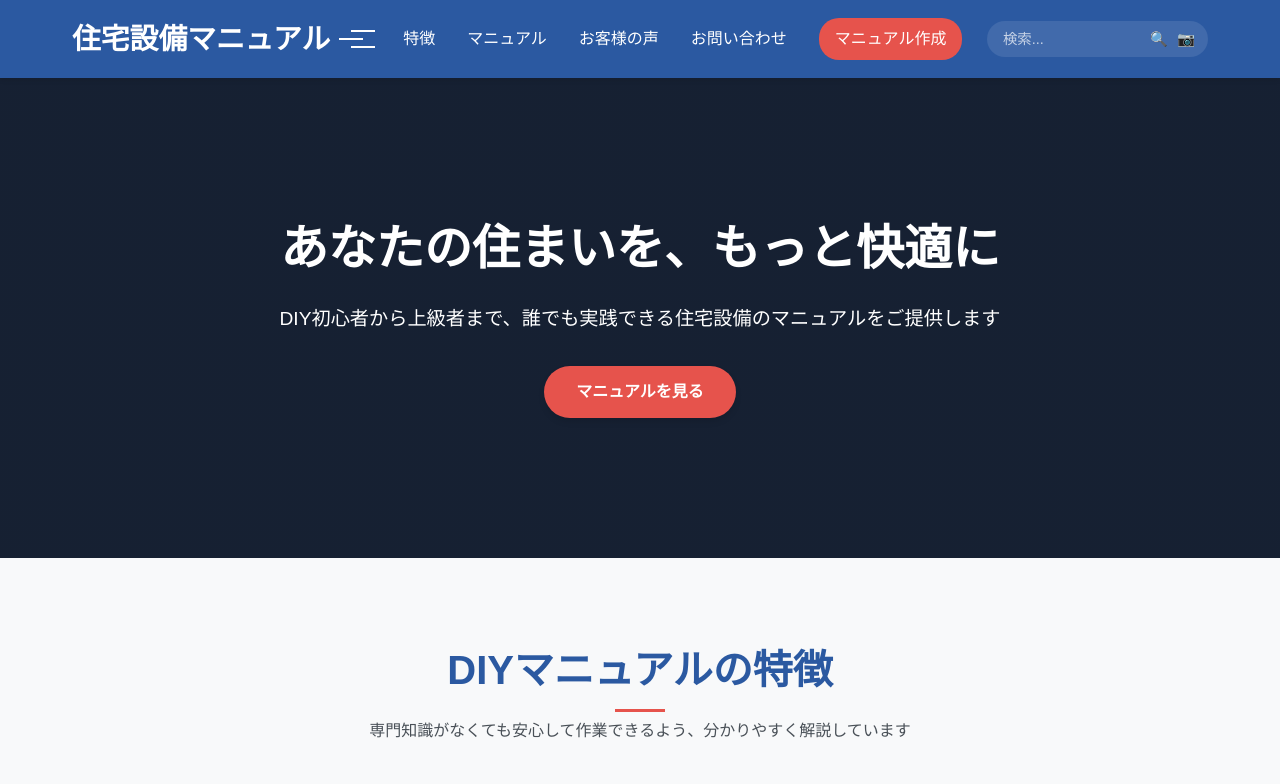
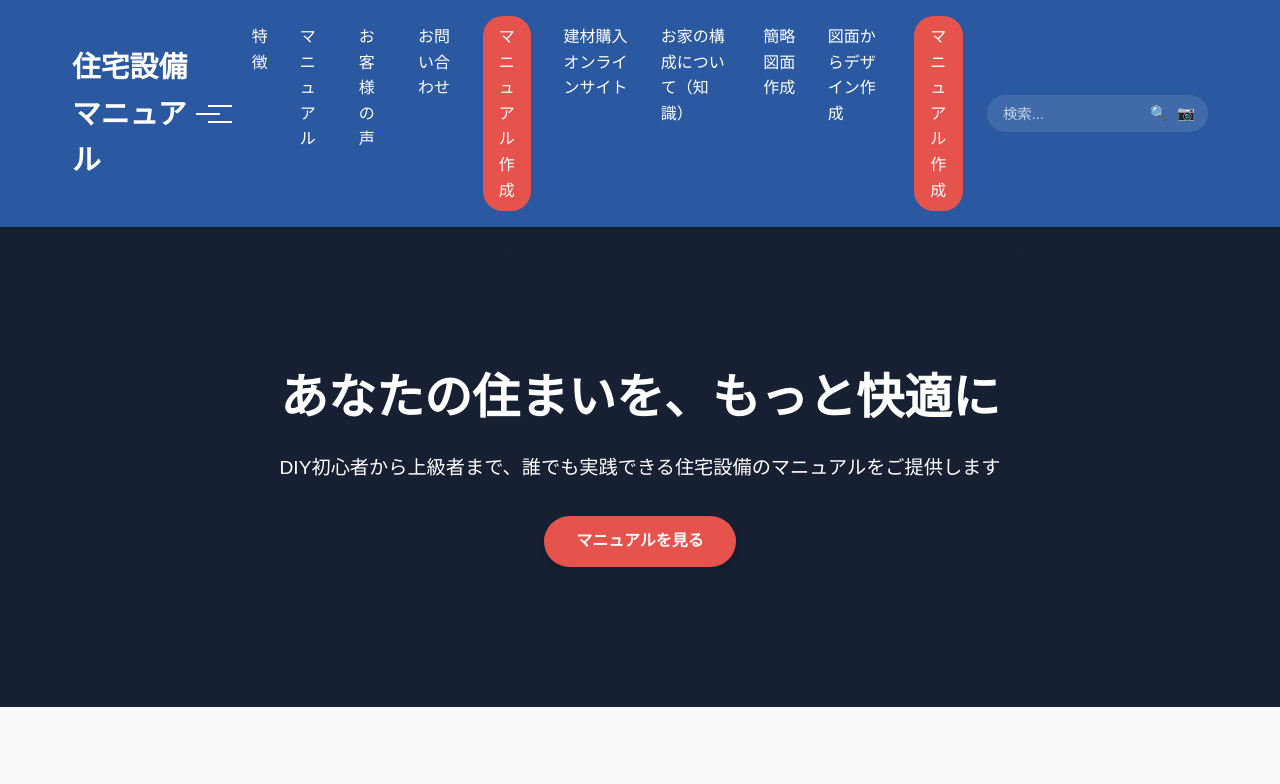
Before and after one commit to fish861/DIY, a plain HTML site: page index.html in a window 1280 px wide. Shown: the top 784 px of the page. Drawn offline with Linux system fonts and the light colour scheme.

Commit message:
Update index.html

```diff
--- a/index.html
+++ b/index.html
@@ -22,6 +22,11 @@
                     <li role="none"><a href="#testimonials" role="menuitem">お客様の声</a></li>
                     <li role="none"><a href="#contact" role="menuitem">お問い合わせ</a></li>
                     <li role="none"><a href="create-manual.html" role="menuitem" class="create-manual-link">マニュアル作成</a></li>
+                <li role="none"><a href="materials-shop.html" role="menuitem">建材購入オンラインサイト</a></li>
+                <li role="none"><a href="home-structure.html" role="menuitem">お家の構成について（知識）</a></li>
+                <li role="none"><a href="create-blueprint.html" role="menuitem">簡略図面作成</a></li>
+                <li role="none"><a href="blueprint-to-design.html" role="menuitem">図面からデザイン作成</a></li>
+                <li role="none"><a href="create-manual.html" role="menuitem" class="create-manual-link">マニュアル作成</a></li>
                 </ul>
             </nav>
 <div class="header-search">
```
